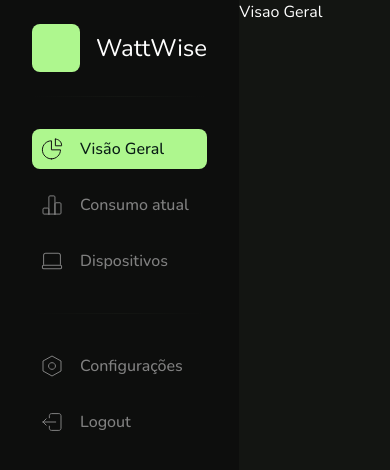
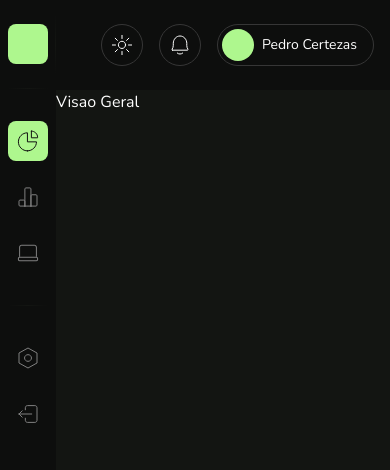
Before and after one commit to edvxndxvi/wattwise, a Next.js app: page /visaoGeral in a window 390 px wide. Shown: the top 470 px of the page. Built offline with nearby package versions, Linux system fonts and the light colour scheme.

Commit message:
adjusting sidebar component responsive + add headerbar component

```diff
--- a/src/app/(dashboard)/layout.tsx
+++ b/src/app/(dashboard)/layout.tsx
@@ -1,11 +1,12 @@
 import { SideBar } from "@/components/SideBar";
+import { HeaderBar } from '../../components/HeaderBar';
 
 export default function DashboardLayout({ children }: { children: React.ReactNode }) {
     return (
       <div className="flex">
         <SideBar />
         <div className="flex-1">
-
+          <HeaderBar />
           {children}
           </div>
       </div>
--- /dev/null
+++ b/src/components/HeaderBar.tsx
@@ -0,0 +1,28 @@
+import Image from "next/image";
+
+import lightModeIcon from "../../public/assets/svg/lightMode-icon.svg";
+import notificationIcon from "../../public/assets/svg/notification-icon.svg";
+
+export const HeaderBar = () => {
+    return (
+        <header className="py-6 px-4 bg-bg2 w-full">
+            <div className="flex items-center justify-end gap-4 sm:gap-8">
+                <button className="p-2 border-solid border-[1px] border-border rounded-full hover:bg-background transition-colors">
+                    <Image src={lightModeIcon} alt="Light Mode icon" />
+                </button>
+
+                <button className="p-2 border-solid border-[1px] border-border rounded-full hover:bg-background transition-colors">
+                    <Image src={notificationIcon} alt="Notification icon" />
+                </button>
+
+                <button className="flex items-center gap-2 p-1 pr-4 border-solid border-[1px] border-border rounded-full hover:bg-background transition-colors">
+                    <div className="w-8 h-8 bg-primary rounded-full"></div>
+                    <div>
+                        <p className="text-sm text-start">Pedro Certezas</p>
+                        <span className="text-xs text-cinza hidden sm:block sm:-mt-1">Olá, bem-vindo(a) de volta!</span>
+                    </div>
+                </button>
+            </div>
+        </header>
+    );
+};
--- a/src/components/IconComponents/ConfiguracaoIcon.tsx
+++ b/src/components/IconComponents/ConfiguracaoIcon.tsx
@@ -5,7 +5,7 @@ interface ConfiguracaoIconProps {
 export const ConfiguracaoIcon = ({ color }: ConfiguracaoIconProps) => {
     return (
         <svg width="24" height="24" viewBox="0 0 24 24" fill="none" xmlns="http://www.w3.org/2000/svg">
-            <path fill-rule="evenodd" clip-rule="evenodd" d="M21 7L12 2L3 7V17L12 22L21 17V7ZM12 15.3333C13.9132 15.3333 15.4641 13.841 15.4641 12C15.4641 10.1591 13.9132 8.66667 12 8.66667C10.0868 8.66667 8.5359 10.1591 8.5359 12C8.5359 13.841 10.0868 15.3333 12 15.3333Z" stroke={color} stroke-linejoin="round"/>
+            <path fillRule="evenodd" clipRule="evenodd" d="M21 7L12 2L3 7V17L12 22L21 17V7ZM12 15.3333C13.9132 15.3333 15.4641 13.841 15.4641 12C15.4641 10.1591 13.9132 8.66667 12 8.66667C10.0868 8.66667 8.5359 10.1591 8.5359 12C8.5359 13.841 10.0868 15.3333 12 15.3333Z" stroke={color} strokeLinejoin="round"/>
         </svg>
 
     );
--- a/src/components/IconComponents/ConsumoIcon.tsx
+++ b/src/components/IconComponents/ConsumoIcon.tsx
@@ -5,7 +5,7 @@ interface ConsumoIconProps {
 export const ConsumoIcon = ({ color }: ConsumoIconProps) => {
     return (
         <svg width="24" height="24" viewBox="0 0 24 24" fill="none" xmlns="http://www.w3.org/2000/svg">
-            <path d="M14.9435 21.088V3.91199C14.9435 3.3597 14.4958 2.91199 13.9435 2.91199H9.88528C9.333 2.91199 8.88528 3.3597 8.88528 3.91199V21.088M14.9435 21.088L14.9419 10.7681C14.9418 10.2158 15.3896 9.76799 15.9419 9.76799H20C20.5523 9.76799 21 10.2157 21 10.768V20.088C21 20.6403 20.5523 21.088 20 21.088H14.9435ZM14.9435 21.088H8.88528M8.88528 21.088V16.088C8.88528 15.5357 8.43757 15.088 7.88528 15.088H4C3.44771 15.088 3 15.5357 3 16.088V20.088C3 20.6403 3.44771 21.088 4 21.088H8.88528Z" stroke={color} stroke-linecap="round" stroke-linejoin="round"/>
+            <path d="M14.9435 21.088V3.91199C14.9435 3.3597 14.4958 2.91199 13.9435 2.91199H9.88528C9.333 2.91199 8.88528 3.3597 8.88528 3.91199V21.088M14.9435 21.088L14.9419 10.7681C14.9418 10.2158 15.3896 9.76799 15.9419 9.76799H20C20.5523 9.76799 21 10.2157 21 10.768V20.088C21 20.6403 20.5523 21.088 20 21.088H14.9435ZM14.9435 21.088H8.88528M8.88528 21.088V16.088C8.88528 15.5357 8.43757 15.088 7.88528 15.088H4C3.44771 15.088 3 15.5357 3 16.088V20.088C3 20.6403 3.44771 21.088 4 21.088H8.88528Z" stroke={color} strokeLinecap="round" strokeLinejoin="round"/>
         </svg>
 
     );
--- a/src/components/IconComponents/LogoutIcon.tsx
+++ b/src/components/IconComponents/LogoutIcon.tsx
@@ -5,7 +5,7 @@ interface LogoutIconProps {
 export const LogoutIcon = ({ color }: LogoutIconProps) => {
     return (
         <svg width="24" height="24" viewBox="0 0 24 24" fill="none" xmlns="http://www.w3.org/2000/svg">
-            <path d="M9.35294 16.2V18.3C9.35294 18.857 9.57605 19.3911 9.97319 19.7849C10.3703 20.1788 10.909 20.4 11.4706 20.4L18.8824 20.4C19.444 20.4 19.9826 20.1788 20.3798 19.7849C20.7769 19.3911 21 18.857 21 18.3L21 5.7C21 5.14305 20.7769 4.6089 20.3798 4.21508C19.9826 3.82125 19.444 3.6 18.8824 3.6L11.4706 3.6C10.909 3.6 10.3703 3.82125 9.97319 4.21508C9.57605 4.6089 9.35294 5.14304 9.35294 5.7V7.8M15.7059 12L3 12M3 12L6.17647 15.15M3 12L6.17647 8.85" stroke={color} stroke-linecap="round" stroke-linejoin="round"/>
+            <path d="M9.35294 16.2V18.3C9.35294 18.857 9.57605 19.3911 9.97319 19.7849C10.3703 20.1788 10.909 20.4 11.4706 20.4L18.8824 20.4C19.444 20.4 19.9826 20.1788 20.3798 19.7849C20.7769 19.3911 21 18.857 21 18.3L21 5.7C21 5.14305 20.7769 4.6089 20.3798 4.21508C19.9826 3.82125 19.444 3.6 18.8824 3.6L11.4706 3.6C10.909 3.6 10.3703 3.82125 9.97319 4.21508C9.57605 4.6089 9.35294 5.14304 9.35294 5.7V7.8M15.7059 12L3 12M3 12L6.17647 15.15M3 12L6.17647 8.85" stroke={color} strokeLinecap="round" strokeLinejoin="round"/>
         </svg>
     );
 };
--- a/src/components/IconComponents/VisaoGeralIcon.tsx
+++ b/src/components/IconComponents/VisaoGeralIcon.tsx
@@ -5,8 +5,8 @@ interface VisaoGeralIconProps {
 export const VisaoGeralIcon = ({ color }: VisaoGeralIconProps) => {
     return (
         <svg width="24" height="24" viewBox="0 0 24 24" fill="none" xmlns="http://www.w3.org/2000/svg">
-            <path d="M11.4353 21.8825C16.4254 21.8825 20.4706 17.8372 20.4706 12.8472H11.4353L11.4354 3.81183C6.44529 3.8118 2.40002 7.85708 2.40002 12.8472C2.40002 17.8372 6.44526 21.8825 11.4353 21.8825Z" stroke={color} stroke-linecap="round" stroke-linejoin="round"/>
-            <path d="M15.3883 2.11755V8.80715H21.6V8.32932C21.6 4.89866 18.8189 2.11755 15.3883 2.11755Z" stroke={color} stroke-linecap="round" stroke-linejoin="round"/>
+            <path d="M11.4353 21.8825C16.4254 21.8825 20.4706 17.8372 20.4706 12.8472H11.4353L11.4354 3.81183C6.44529 3.8118 2.40002 7.85708 2.40002 12.8472C2.40002 17.8372 6.44526 21.8825 11.4353 21.8825Z" stroke={color} strokeLinecap="round" strokeLinejoin="round"/>
+            <path d="M15.3883 2.11755V8.80715H21.6V8.32932C21.6 4.89866 18.8189 2.11755 15.3883 2.11755Z" stroke={color} strokeLinecap="round" strokeLinejoin="round"/>
         </svg>
     );
 };
--- a/src/components/SideBar.tsx
+++ b/src/components/SideBar.tsx
@@ -13,10 +13,10 @@ import { LogoutIcon } from './IconComponents/LogoutIcon';
 export const SideBar = () => {
     const currentPath = usePathname();
     return (
-        <aside className='py-6 px-8 bg-bg2 h-screen'>
-            <div className='flex items-center gap-4 mb-6'>
-                <div className='w-12 h-12 bg-primary rounded-lg'></div>
-                <span className='text-2xl'>WattWise</span>
+        <aside className='py-6 px-2 lg:px-8 bg-bg2 h-screen relative'>
+            <div className='flex items-center gap-4 mb-6 before:absolute before:content[""] before:w-[1px] before:h-[60px] before:bg-gradient-to-b before:from-bg2 before:via-background before:to-bg2 before:right-0 before:z-10'>
+                <div className='w-10 h-10 bg-primary rounded-lg'></div>
+                <span className='text-2xl hidden lg:block'>WattWise</span>
             </div>
             <div className='w-full h-[1px] bg-gradient-to-r from-bg2 via-background to-bg2'></div>
             <nav className='my-8'>
@@ -28,7 +28,7 @@ export const SideBar = () => {
                             <VisaoGeralIcon
                                 color={currentPath === '/visaoGeral' ? '#111111' : 'currentColor'}
                             />
-                            Visão Geral
+                            <p className='hidden lg:block'>Visão Geral</p>
                         </Link>
                     </li>
                     <li>
@@ -38,7 +38,7 @@ export const SideBar = () => {
                             <ConsumoIcon
                                 color={currentPath === '/consumo' ? '#111111' : 'currentColor'}
                             />
-                            Consumo atual
+                            <p className='hidden lg:block'>Consumo atual</p>
                             </Link>
                     </li>
                     <li>
@@ -46,7 +46,7 @@ export const SideBar = () => {
                         currentPath === '/dispositivos' ? 'bg-primary text-p2' : 'text-cinza hover:bg-background hover:text-text transition-colors'
                         }`}>
                             <DispositivoIcon color={currentPath === '/dispositivos' ? '#111111' : 'currentColor'} />
-                            Dispositivos
+                            <p className='hidden lg:block'>Dispositivos</p>
                             </Link>
                     </li>
                 </ul>
@@ -55,11 +55,11 @@ export const SideBar = () => {
             <footer className='flex flex-col gap-4 mt-8'>
                 <Link href='' className='flex items-center gap-4 text-cinza font-medium p-2 rounded-lg hover:bg-background hover:text-text transition-colors'>
                     <ConfiguracaoIcon color='currentColor' />
-                    Configurações
+                    <p className='hidden lg:block'>Configurações</p>
                 </Link>
                 <Link href='' className='flex items-center gap-4 text-cinza font-medium p-2 rounded-lg hover:bg-background hover:text-text transition-colors'>
                     <LogoutIcon color='currentColor' />
-                    Logout
+                    <p className='hidden lg:block'>Logout</p>
                 </Link>
             </footer>
         </aside>
```
Also changed, not shown: public/assets/svg/lightMode-icon.svg (added), public/assets/svg/notification-icon.svg (added).
